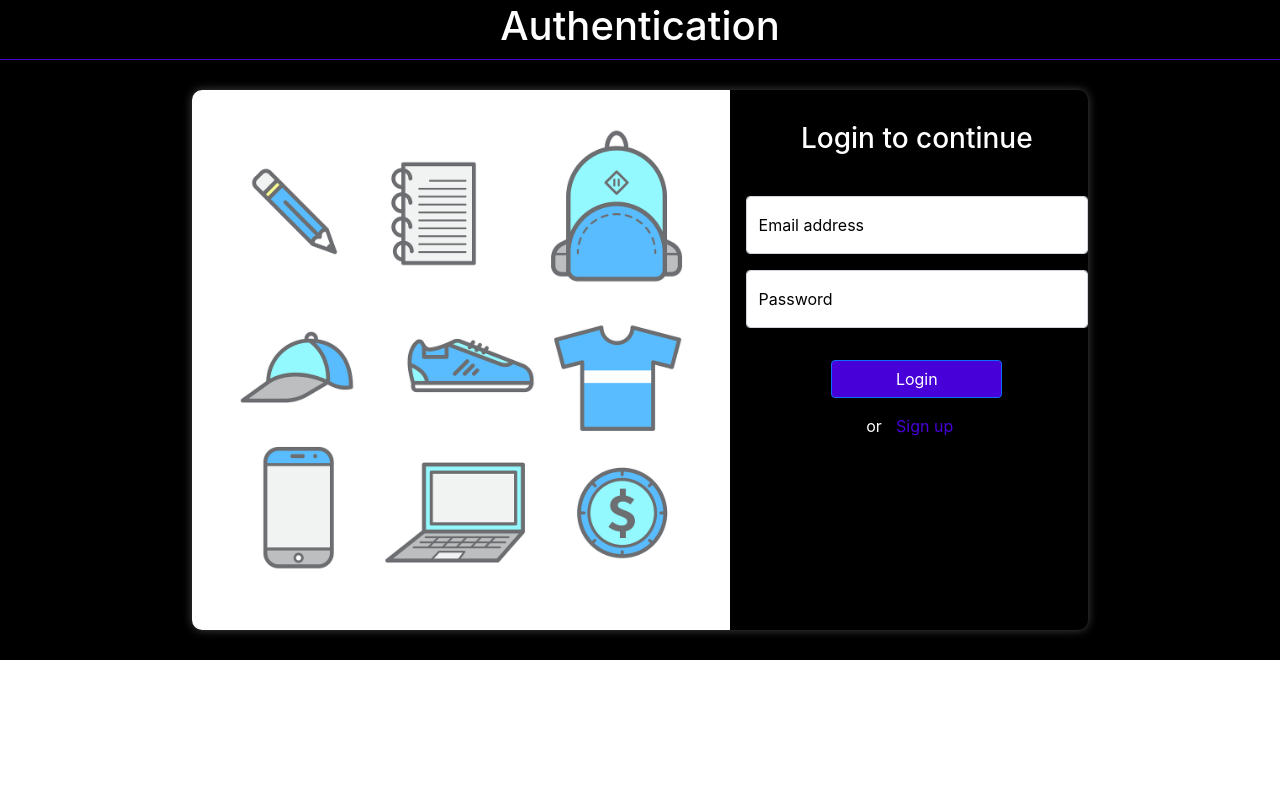
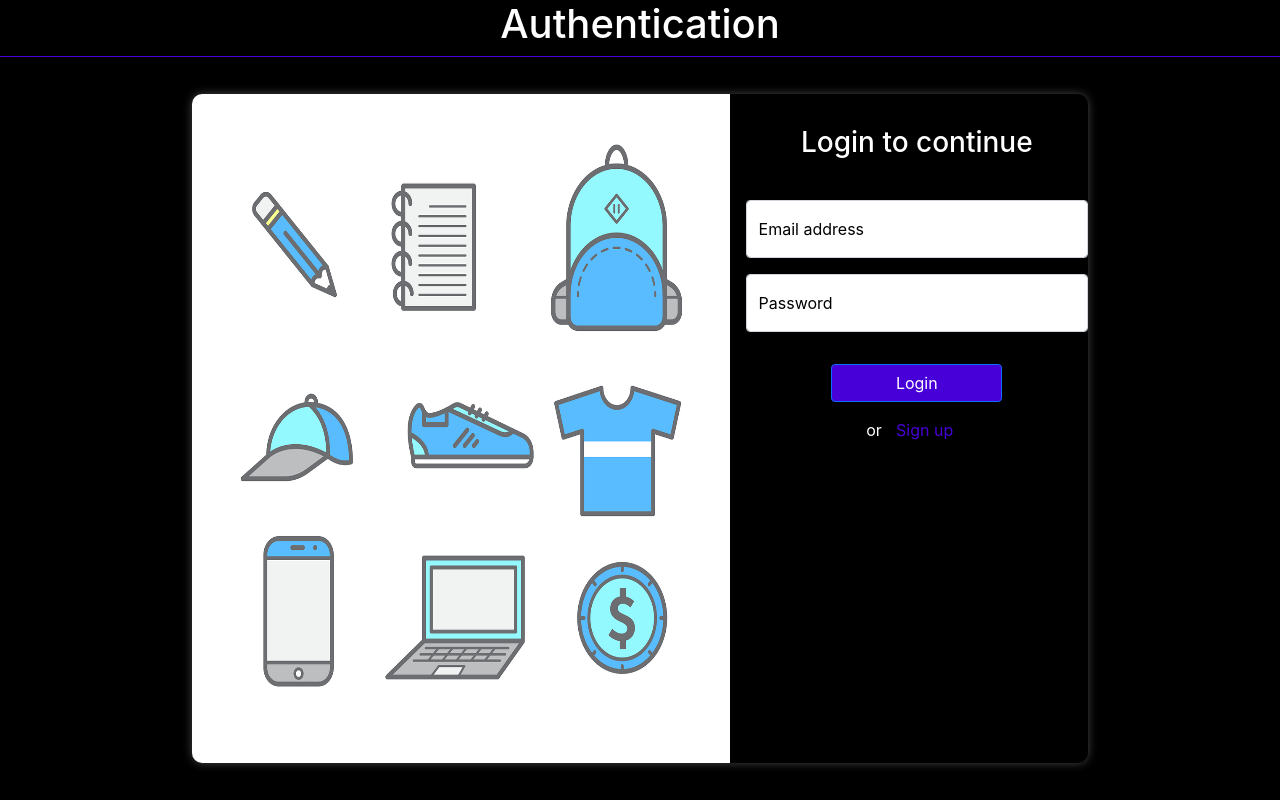
Before and after one commit to johnkatua/Lost-Item-UI, a React (Vite) app: page /auth in a window 1280 px wide. Built offline with nearby package versions, Linux system fonts and the light colour scheme; no server answers.

Commit message:
fixed height of the authentication container

```diff
--- a/src/components/Authentication/auth.css
+++ b/src/components/Authentication/auth.css
@@ -2,7 +2,7 @@
   display: flex;
   flex-direction: column;
   width: 100%;
-  height: 100%;
+  height: 100vh;
 }
 
 .auth--container__title {
@@ -31,7 +31,7 @@
 
 .auth--container__body {
   position: relative;
-  height: 600px;
+  height: 100%;
   background-color: var(--dkblack);
 }
 
```
